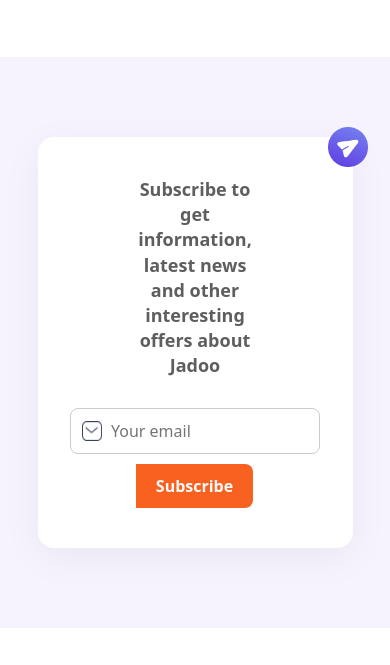
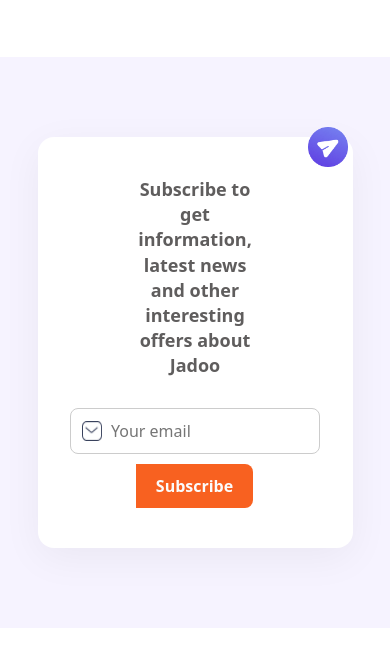
Before and after one commit to Aatiqa-kalar/res-hack, a plain HTML site: page index.html in a window 390 px wide. Shown: the part 5533-6198 px from the top of the page. Drawn offline with nearby package versions, Linux system fonts and the light colour scheme.

Commit message:
Update style.css

```diff
--- a/style.css
+++ b/style.css
@@ -212,7 +212,7 @@
 @media (max-width: 768px) {
   .corner-icon {
     top: -10px; /* Adjust top position for smaller screens */
-    left: 290px; /* Adjust left position for smaller screens */
+    left: 270px; /* Adjust left position for smaller screens */
     width: 40px; /* Reduce size of the icon */
     height: 40px; /* Reduce size of the icon */
   }
```
